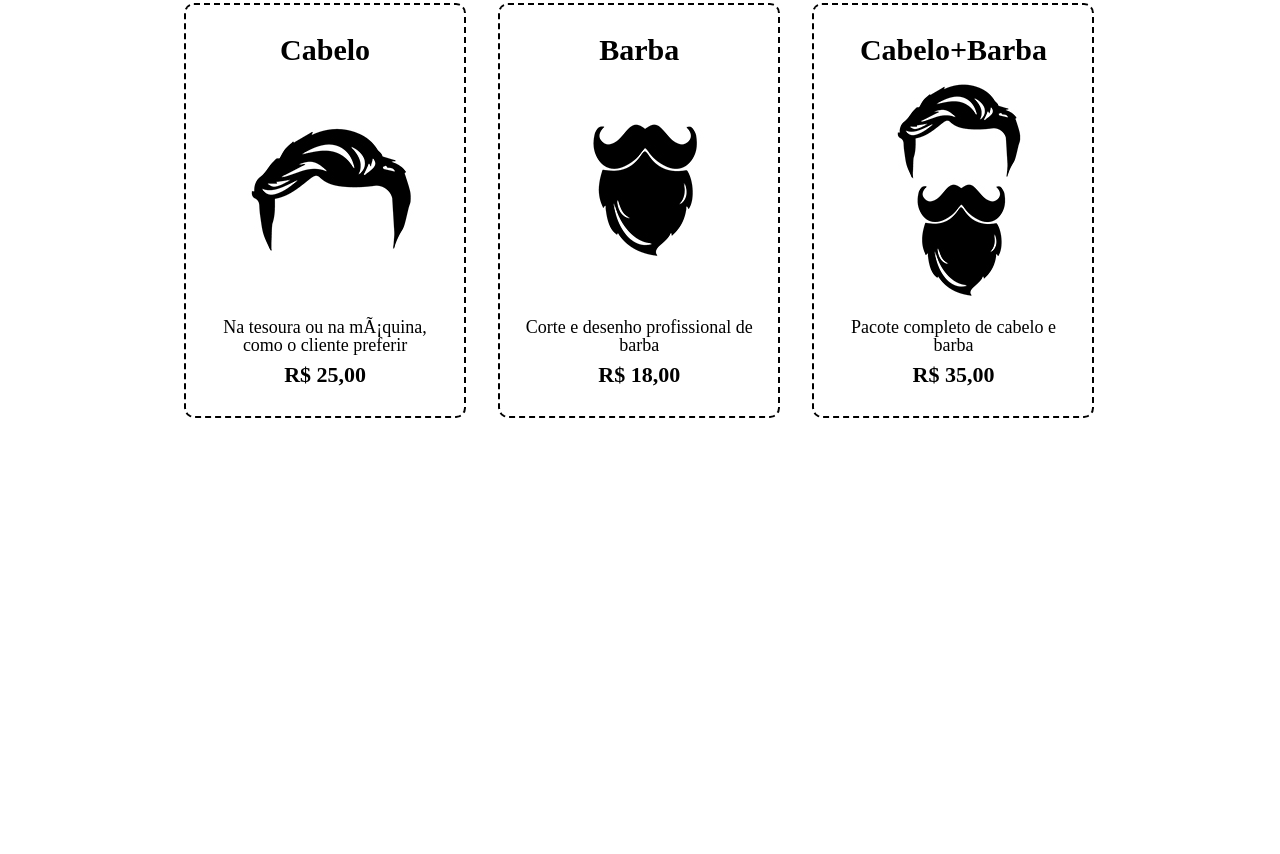
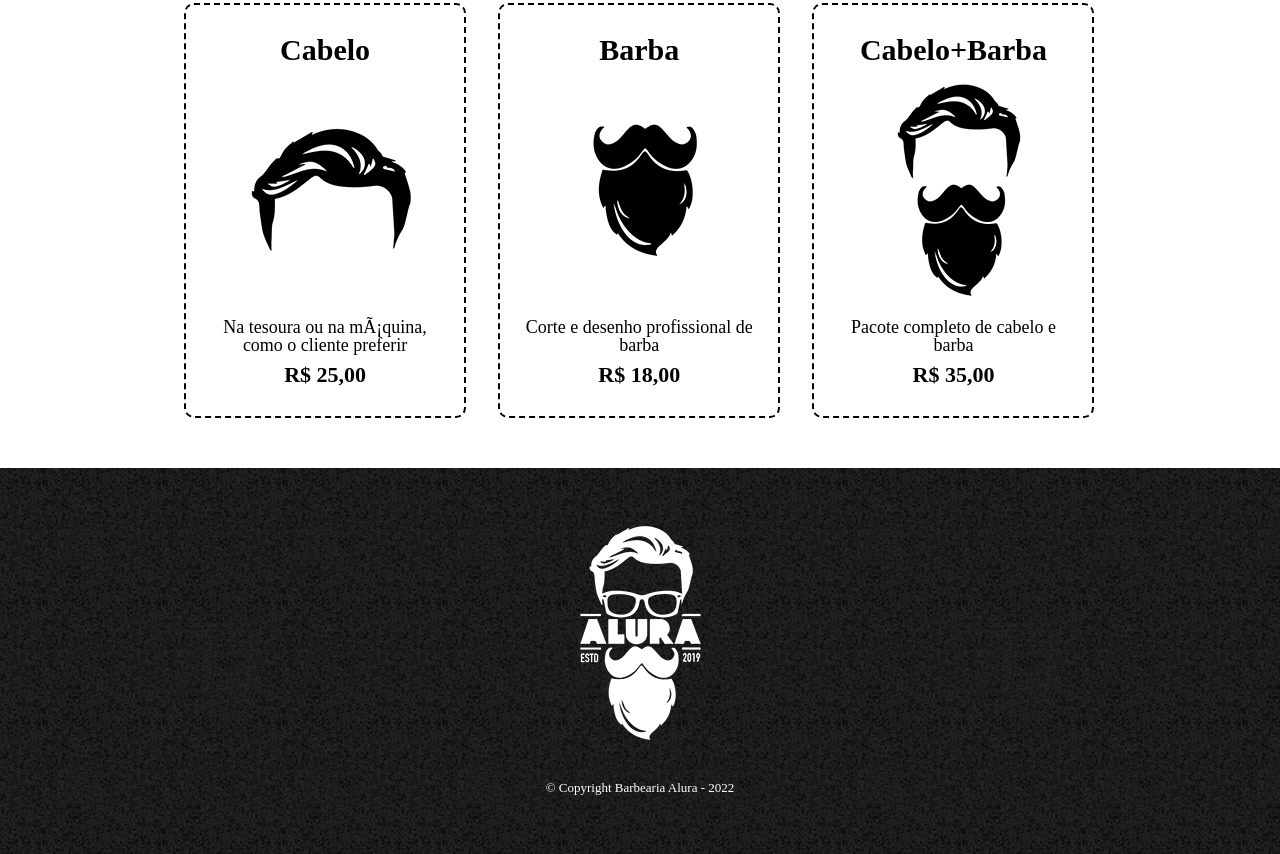
Before and after one commit to LucasSilva47/IniciandoNaProgamacao, a plain HTML site: page ModuloHtmlCss/produtos.html in a window 1280 px wide. Shown: the part 340-1194 px from the top of the page. Before the commit the page ends 808 px from the top, so only its background shows below. Drawn offline with Linux system fonts and the light colour scheme.

Commit message:
Finalizei o Segundo curso de HTML/CSS

```diff
--- a/ModuloHtmlCss/produtos.css
+++ b/ModuloHtmlCss/produtos.css
@@ -77,3 +77,15 @@ nav a:hover {
     font-weight: bold;
     margin-top: 10px;
 }
+
+footer {
+    text-align: center;
+    background: url("bg.jpg");
+    padding: 40px 0;
+}
+
+.copyright {
+    color: #ffffff;
+    font-size: 13px;
+    margin: 20px 0;
+}
--- a/ModuloHtmlCss/produtos.html
+++ b/ModuloHtmlCss/produtos.html
@@ -28,25 +28,28 @@
         <ul class="produtos">
             <li>
                 <h2>Cabelo</h2>
-                <img src="cabelo.jpg">
+                <img src="cabelo.jpg" alt="Uma imagem de um corte de cabelo">
                 <p class="descricaoProduto">Na tesoura ou na máquina, como o cliente preferir</p>
                 <p class="precoProduto">R$ 25,00</p>
             </li>
             <li>
                 <h2>Barba</h2>
-                <img src="barba.jpg">
+                <img src="barba.jpg" alt="Uma imagem de uma barba">
                 <p class="descricaoProduto">Corte e desenho profissional de barba</p>
                 <p class="precoProduto">R$ 18,00</p>
             </li>
             <li>
-                <h2>Cabelo+Barba</h2>
+                <h2>Cabelo+Barba</h2 alt="Uma imagem de um corte de cabelo e barba">
                 <img src="cabelo+barba.jpg">
                 <p class="descricaoProduto">Pacote completo de cabelo e barba</p>
                 <p class="precoProduto">R$ 35,00</p>
             </li>
         </ul>
     </main>
-
+    <footer>
+        <img src="logo-branco.png" alt="Logo da barbearia na cor branca">
+        <p class="copyright">&copy; Copyright Barbearia Alura - 2022</p>
+    </footer>
 </body>
 
 </html>
--- a/ModuloHtmlCss/style.css
+++ b/ModuloHtmlCss/style.css
@@ -41,3 +41,14 @@ ul{
 .imagemBeneficios{
   width: 50%;
 }
+footer {
+  text-align: center;
+  background: url("bg.jpg");
+  padding: 40px 0;
+}
+
+.copyright {
+  color: #ffffff;
+  font-size: 13px;
+  margin: 20px 0;
+}
```
Also changed, not shown: ModuloHtmlCss/index.html (+5 -0 lines), ModuloHtmlCss/bg.jpg (added), ModuloHtmlCss/logo-branco.png (added).
